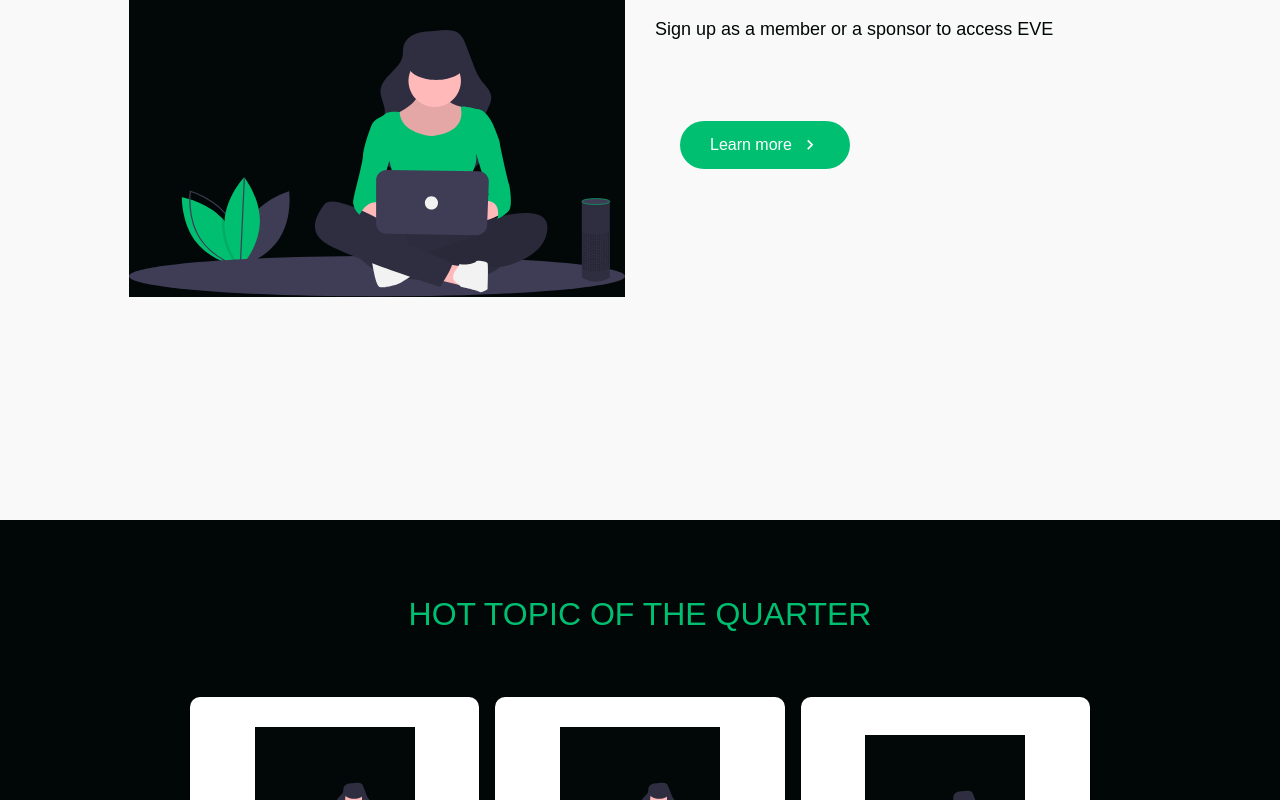
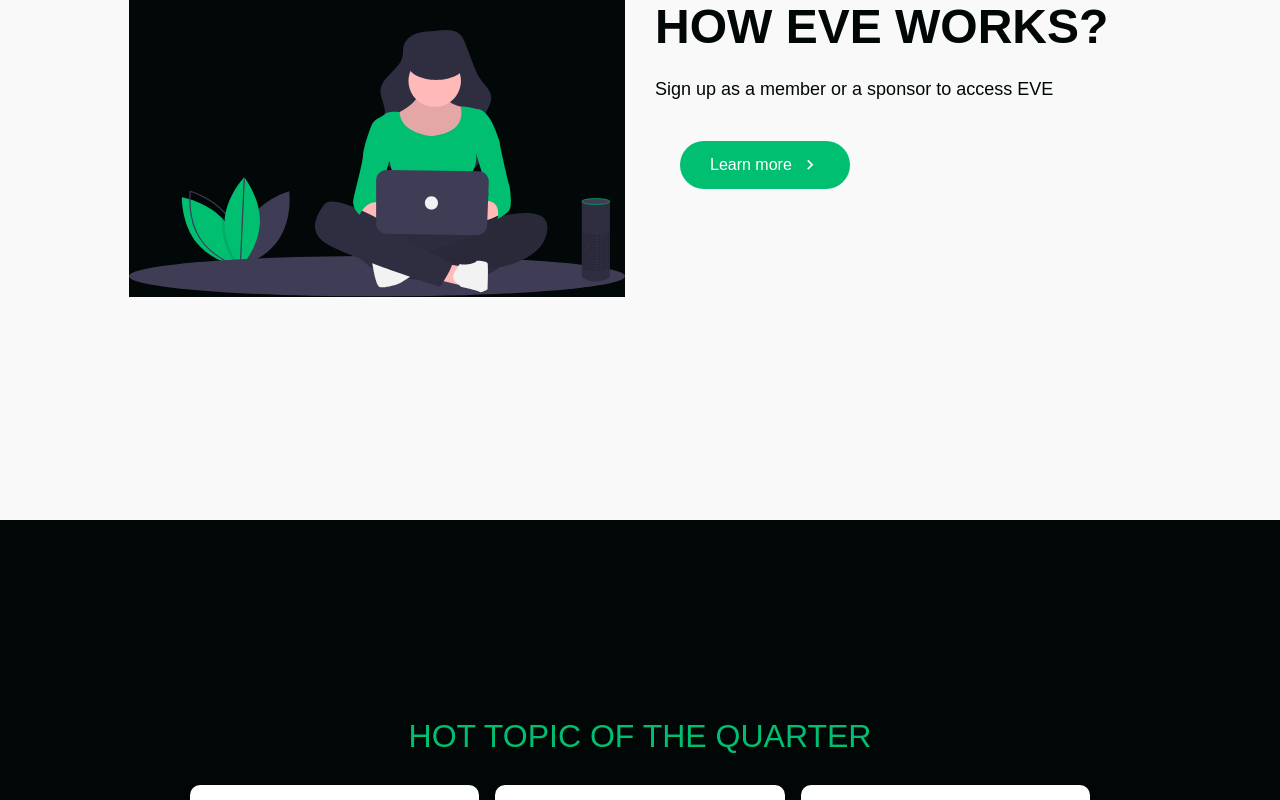
Before and after one commit to ialmani/EVE-Front-End, a React (Create React App) app in the folder front-end/: page / in a window 1280 px wide. Shown: the part 2000-2800 px from the top of the page. Built offline with nearby package versions, Linux system fonts and the light colour scheme; a web font is replaced by a local one.

Commit message:
Edit styled components

```diff
--- a/front-end/src/components/HotTopic/HotTopicElements.js
+++ b/front-end/src/components/HotTopic/HotTopicElements.js
@@ -11,11 +11,11 @@ export const BlogContainer = styled.div`
     background: #010606;
 
     @media screen and (max-width: 768px){
-        height: 1100px;
+        height: 1500px;
     }
 
     @media screen and (max-width: 480px){
-        height: 1300px
+        height: 1300px;
     }
 
 `;
@@ -35,6 +35,8 @@ export const BlogWrapper = styled.div`
     @media screen and (max-width: 768px){
         grid-template-columns: 1fr;
         padding: 0px;
+
+
     }
 
 `;
@@ -50,6 +52,7 @@ export const BlogCard = styled.div`
     padding: 30px;
     box-shadow: 0 1px 3px rgba (0,0,0,0.2);
     transition: all 0.2 all ease-in-out;
+    margin-top: 10px;
 
 
     &:hover {
@@ -72,12 +75,11 @@ export const BlogIcon = styled.img `
 export const BlogH1 = styled.h1 `
     font-size: 2rem;
     color: rgb(1,191,113);
-    margin-bottom: 64px;
+    margin-bottom: 20px;
+    margin-top: 150px;
 
-    @media screen and (max-width: 480px){
-        font-size: 0.2 rem;
 
-    }
+
 
 `;
 
@@ -94,14 +96,14 @@ export const BlogP = styled.p`
 
 export const BtnWrap = styled.div`
 
-    margin-top: 80px;
+    margin-top: 20px;
     margin-left: 25px;
     margin-bottom: 80px;
     display: grid;
     grid-template-columns: 0fr;
     align-items: center;
+    position: relative;
 
-    border-radius: none;
     color: #8861a7;
 
 `
--- a/front-end/src/components/InfoSection/InfoElements.js
+++ b/front-end/src/components/InfoSection/InfoElements.js
@@ -13,7 +13,7 @@ export const InfoContainer = styled.div`
 
 export const InfoWrapper = styled.div`
     display: grid;
-    z-index: 1;
+    z-index: -1;
     height: 860px;
     width: 100%;
     max-width: 1100px;
@@ -21,6 +21,8 @@ export const InfoWrapper = styled.div`
     margin-left: auto;
     padding: 0 24px;
     justify-content: center;
+
+
 
 
 `;
@@ -33,7 +35,9 @@ export const InfoRow = styled.div`
     @media screen and (max-width: 768px){
         grid-template-areas: ${({imgStart}) =>
         imgStart ? `'col1' 'col2'` : `'col1 col1' 'col2 col2'`};
+
     }
+
 
 `;
 export const Column1 = styled.div`
@@ -92,9 +96,9 @@ export const Subtitle = styled.p `
 
 export const BtnWrap = styled.div`
 
-    margin-top: 80px;
+    margin-top: 40px;
     margin-left: 25px;
-    margin-bottom: 80px;
+
     display: grid;
     grid-template-columns: 0fr;
     align-items: center;
```
